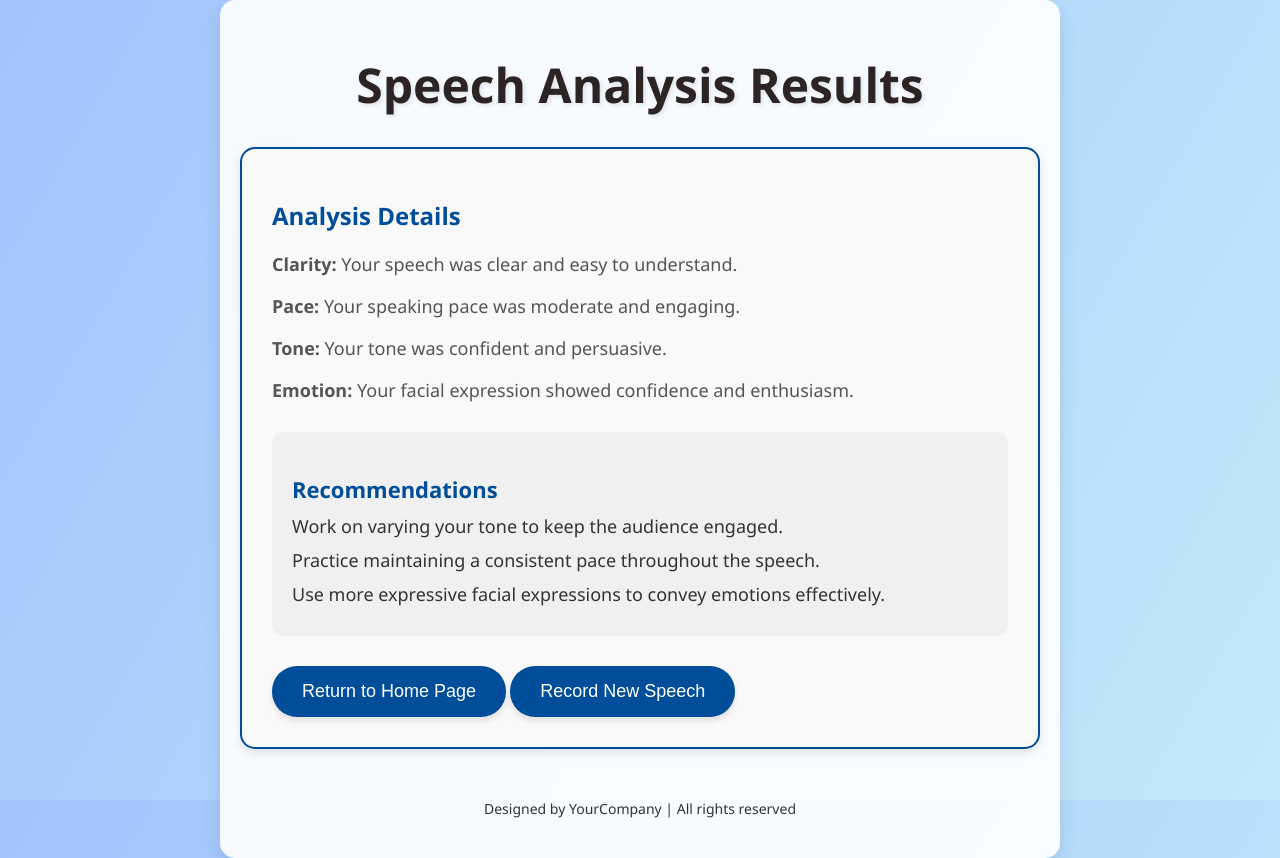
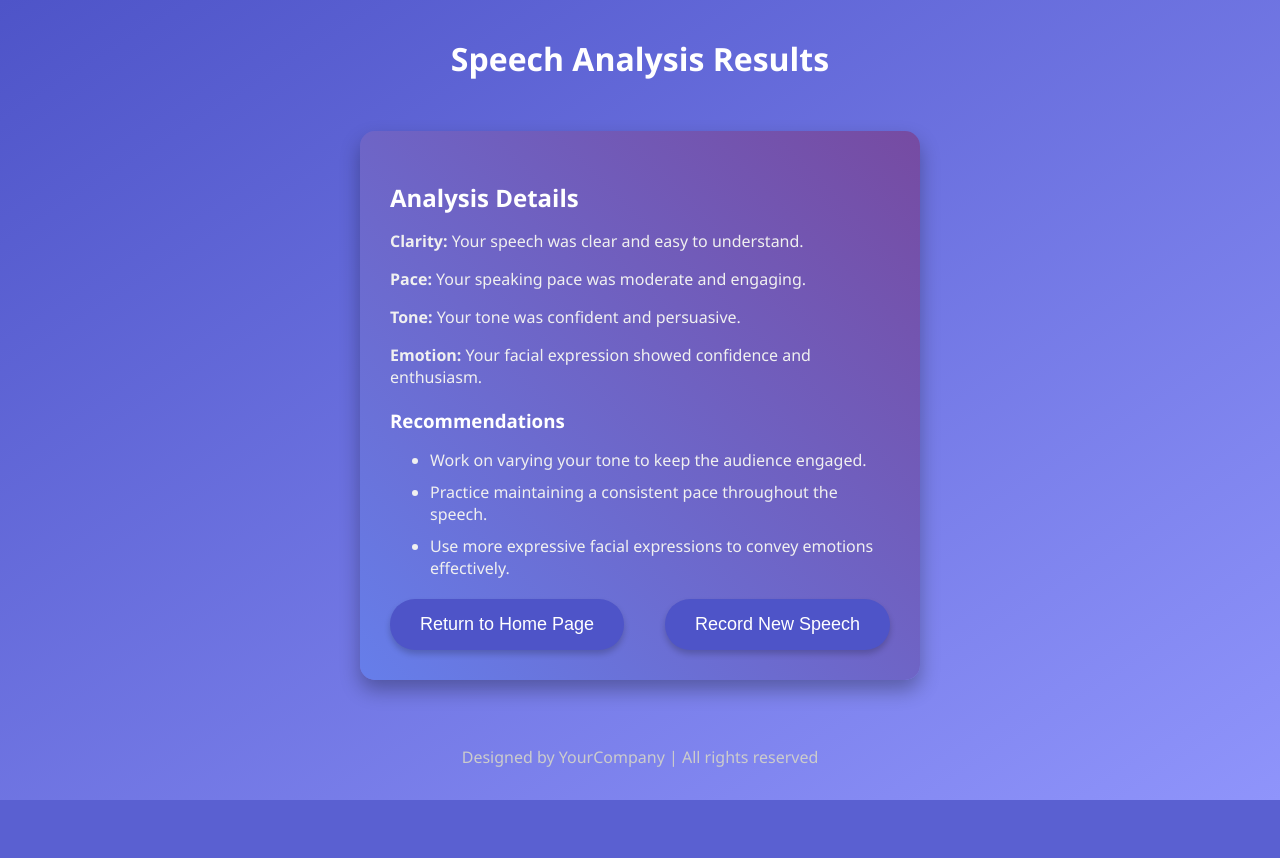
Before and after one commit to adityaSureshCHS/SDBot, a Flask app: template Templates/speech_analysis.html in a window 1280 px wide. After the commit the page ends 800 px from the top, so only its background shows below. Run offline with Flask 3, Linux system fonts and the light colour scheme; the template is opened without the code that fills it, so the values that code supplies are empty.

Commit message:
new stuff

```diff
--- a/Templates/speech_analysis.html
+++ b/Templates/speech_analysis.html
@@ -4,109 +4,104 @@
   <meta charset="UTF-8">
   <meta name="viewport" content="width=device-width, initial-scale=1.0">
   <title>Speech Analysis Results</title>
-  <link rel="stylesheet" href="styles.css">
   <style>
     body {
       font-family: 'Segoe UI', Tahoma, Geneva, Verdana, sans-serif;
       margin: 0;
       padding: 0;
-      background-image: linear-gradient(120deg, #a1c4fd 0%, #c2e9fb 100%);
-      color: #333;
+      background-image: linear-gradient(to right bottom, #4e54c8, #8f94fb);
+      color: #fff;
+      overflow: hidden;
     }
 
     .container {
-      max-width: 800px;
-      margin: 0 auto;
-      padding: 20px;
-      background-color: rgba(255, 255, 255, 0.9);
-      border-radius: 15px;
-      box-shadow: 0 10px 20px rgba(0, 0, 0, 0.1);
+      display: flex;
+      flex-direction: column;
+      justify-content: center;
+      align-items: center;
+      height: 100vh;
     }
 
-    header {
+    .container header {
       text-align: center;
       margin-bottom: 30px;
+      animation: fadeInUp 1s ease;
     }
 
-    h1 {
-      font-size: 42px;
-      color: #004d99;
-      margin-bottom: 10px;
-      text-shadow: 2px 2px 4px rgba(0, 0, 0, 0.2);
+    @keyframes fadeInUp {
+      0% {
+        opacity: 0;
+        transform: translateY(-20px);
+      }
+      100% {
+        opacity: 1;
+        transform: translateY(0);
+      }
     }
 
-    .result-container {
-      border: 2px solid #004d99;
+    .container .result-container {
+      max-width: 500px;
       padding: 30px;
       border-radius: 15px;
-      background-color: #f9f9f9;
-      box-shadow: 0 4px 8px rgba(0, 0, 0, 0.1);
+      background: linear-gradient(to right top, #667eea, #764ba2);
+      box-shadow: 0 10px 20px rgba(0, 0, 0, 0.3);
+      animation: fadeIn 1s ease;
     }
 
-    .analysis-details {
-      text-align: left;
+    @keyframes fadeIn {
+      0% {
+        opacity: 0;
+      }
+      100% {
+        opacity: 1;
+      }
+    }
+
+    .container .analysis-details,
+    .container .recommendations {
       margin-bottom: 20px;
     }
 
-    .analysis-details p {
-      font-size: 18px;
-      color: #555;
+    .container .analysis-details h2,
+    .container .recommendations h3 {
+      text-align: left;
+      color: #fff;
       margin-bottom: 10px;
     }
 
-    .analysis-details h2 {
-      font-size: 24px;
-      color: #004d99;
-      margin-bottom: 20px;
-    }
-
-    .recommendations {
-      background-color: #f0f0f0;
-      padding: 20px;
-      border-radius: 10px;
-      margin-top: 30px;
-    }
-
-    .recommendations h3 {
-      font-size: 22px;
-      color: #004d99;
+    .container .analysis-details p,
+    .container .recommendations li {
+      color: #f0f0f0;
       margin-bottom: 10px;
     }
 
-    .recommendations ul {
-      list-style-type: none;
-      padding: 0;
-      margin: 0;
+    .container .buttons {
+      display: flex;
+      justify-content: space-between;
     }
 
-    .recommendations li {
-      font-size: 18px;
-      color: #333;
-      margin-bottom: 10px;
-    }
-
-    .return-home-btn, .record-btn {
-      background-color: #004d99;
+    .container button {
+      background-color: #4e54c8;
       color: #fff;
       font-size: 18px;
       padding: 15px 30px;
       border: none;
       border-radius: 25px;
       cursor: pointer;
-      margin-top: 30px;
-      box-shadow: 0 4px 6px rgba(0, 0, 0, 0.1);
+      box-shadow: 0 4px 6px rgba(0, 0, 0, 0.2);
       transition: background-color 0.3s ease;
     }
 
-    .return-home-btn:hover, .record-btn:hover {
-      background-color: #003366;
+    .container button:hover {
+      background-color: #3f4db8;
     }
 
     footer {
       text-align: center;
       margin-top: 50px;
-      color: #777;
+      color: #ccc;
       font-size: 16px;
+      animation: fadeInUp 1s ease;
     }
   </style>
 </head>
@@ -131,8 +126,10 @@
           <li>Use more expressive facial expressions to convey emotions effectively.</li>
         </ul>
       </div>
-      <button class="return-home-btn" onclick="window.location.href='main.html'">Return to Home Page</button>
-      <button class="record-btn" onclick="window.location.href='record.html'">Record New Speech</button>
+      <div class="buttons">
+        <button class="return-home-btn" onclick="window.location.href='main.html'">Return to Home Page</button>
+        <button class="record-btn" onclick="window.location.href='record.html'">Record New Speech</button>
+      </div>
     </div>
     <footer>
       <p>Designed by YourCompany | All rights reserved</p>
```
